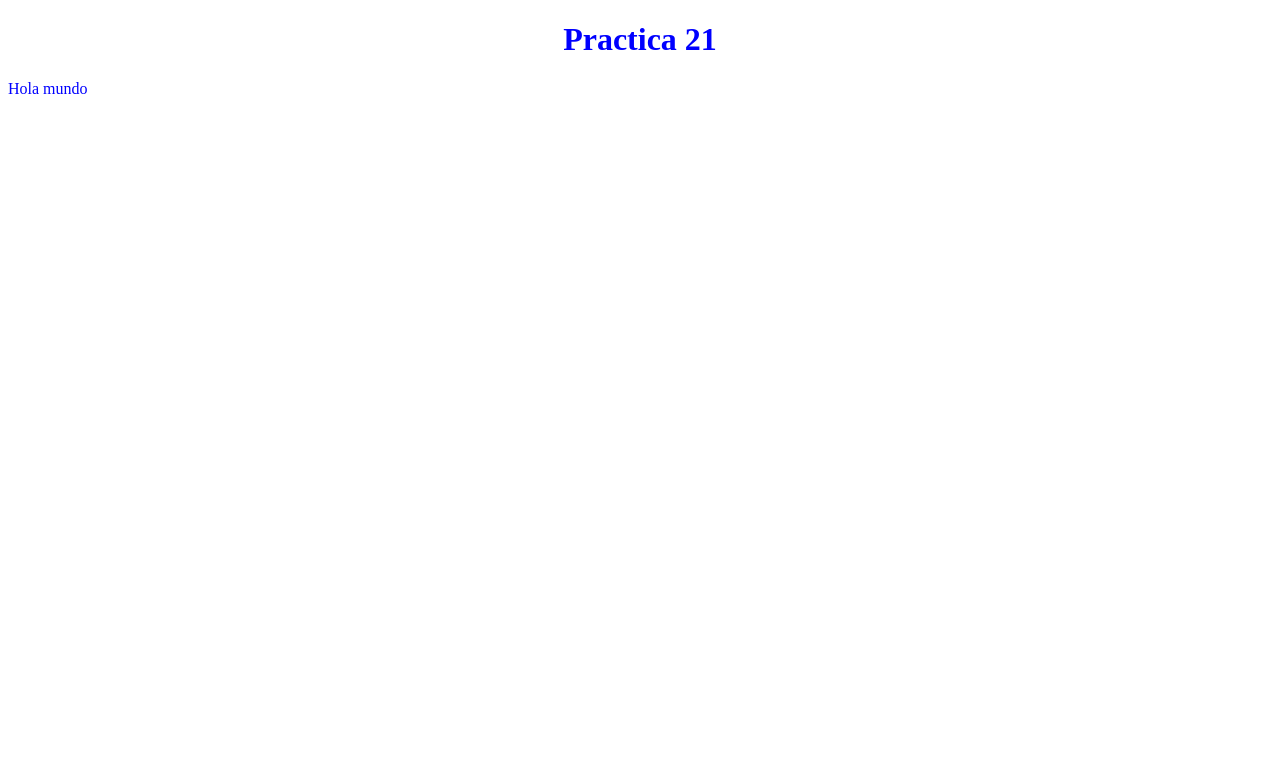
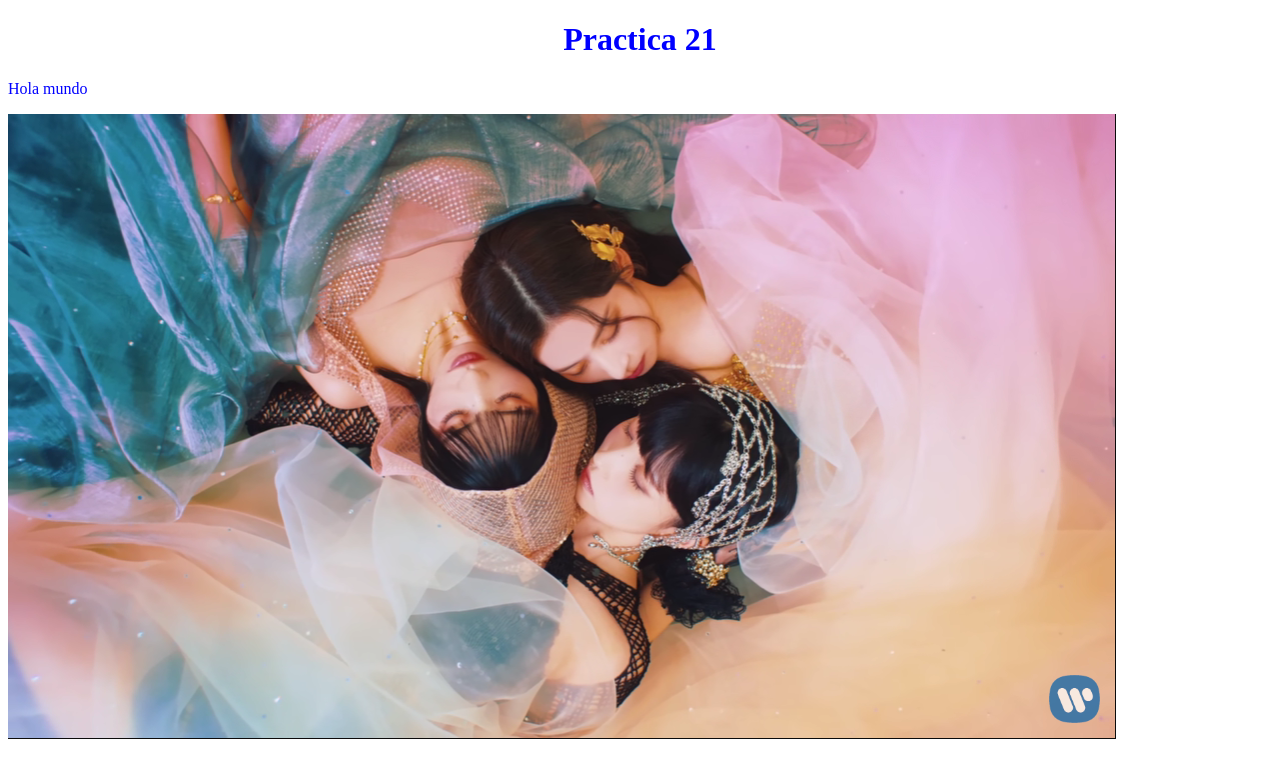
Before and after one commit to ImAlyyy/practica21, a plain HTML site: page index.html in a window 1280 px wide. Drawn offline with Linux system fonts and the light colour scheme.

Commit message:
Agregar img

```diff
--- a/index.html
+++ b/index.html
@@ -14,5 +14,6 @@
 <body>
     <h1>Practica 21</h1>
     <p>Hola mundo </p>
+    <div><img src="img/misamo.png"></div>
 </body>
 </html>
```
Also changed, not shown: img/misamo.png (added), img/twice.jpeg (added).
